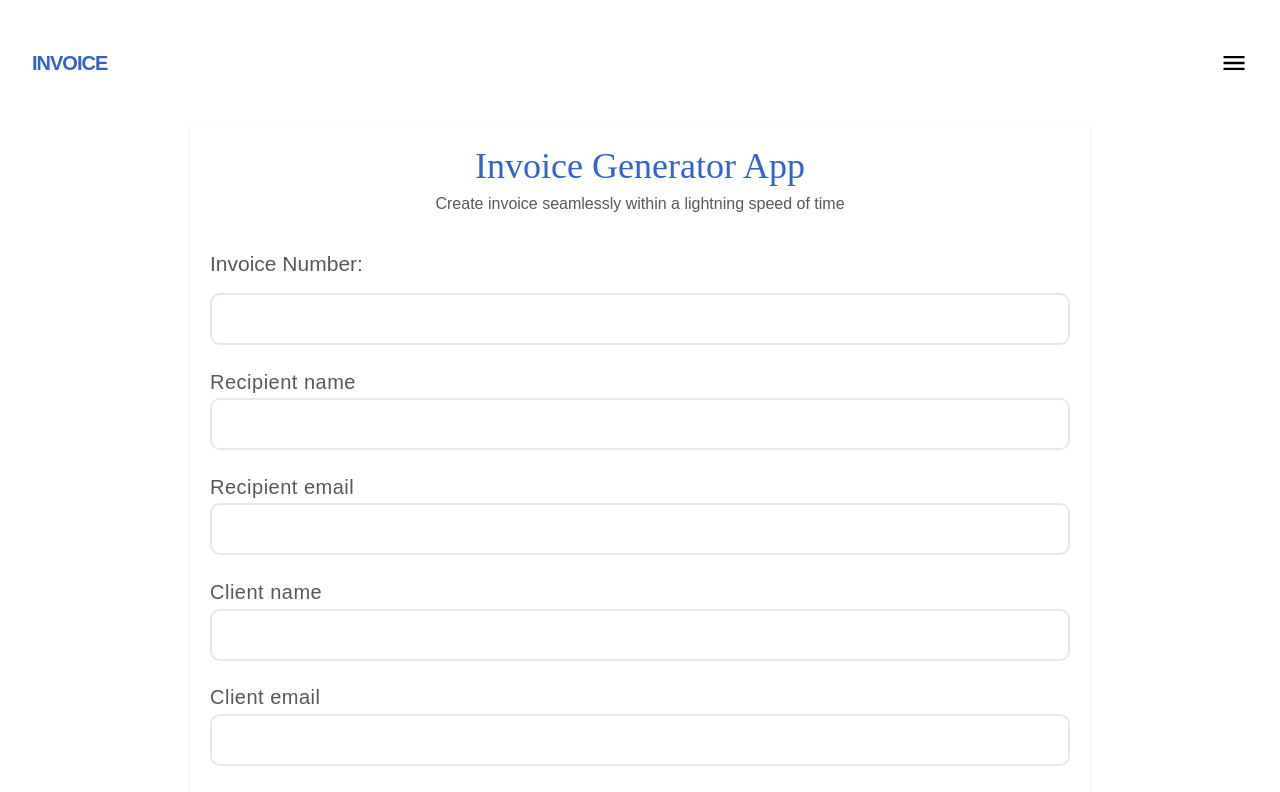
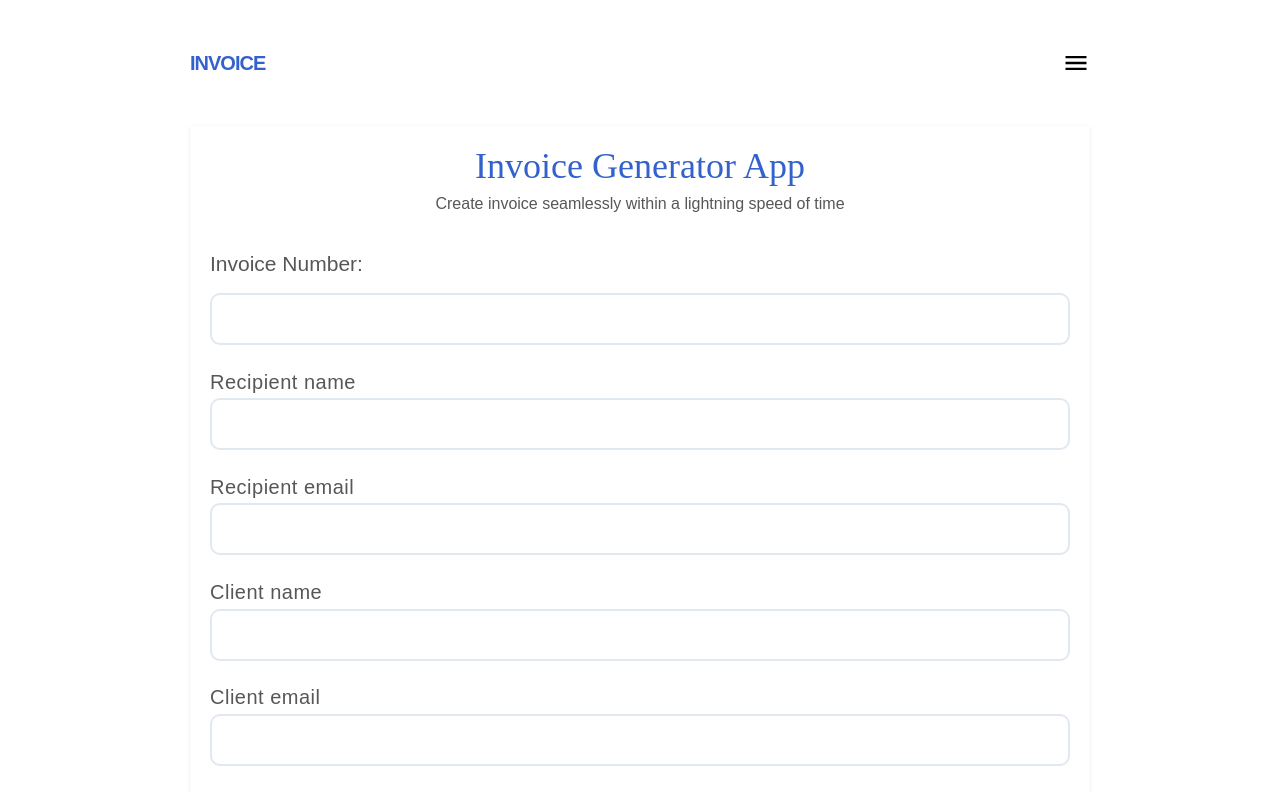
Before and after one commit to 0xlarmideh/invoice-generator, a React (Vite) app: page / in a window 1280 px wide. Shown: the top 792 px of the page. Built offline with nearby package versions, Linux system fonts and the light colour scheme; a web font is replaced by a local one.

Commit message:
CSS modifications

```diff
--- a/src/components/layout/navbar.jsx
+++ b/src/components/layout/navbar.jsx
@@ -3,7 +3,7 @@ import { Icon } from '@iconify/react';
 
 const Navbar = ({onClick}) => {
   return (
-    <nav className="flex justify-between items-center text-[16px] mb-[3rem] ">
+    <nav className="flex max-w-[900px] mx-auto justify-between items-center text-[16px] mb-[3rem] ">
       <p className="text-blue font-semibold tracking-tighter text-[20px]">INVOICE</p>
       <Icon icon="material-symbols:menu" width={28} onClick={onClick} />
     </nav>
--- a/src/views/invoice/index.jsx
+++ b/src/views/invoice/index.jsx
@@ -11,7 +11,7 @@ import {
 import { Button, CustomInput, SelectField } from "../../components/form";
 import { Form, Formik, FieldArray } from "formik";
 import { basicSchema } from "../../schemas";
-import {  useSelector } from "react-redux";
+import { useSelector } from "react-redux";
 import { ToastContainer } from "react-toastify";
 import "react-toastify/dist/ReactToastify.css";
 import Drafts from "./Drafts";
@@ -40,7 +40,7 @@ function InvoicingForm() {
       <span className="loader"></span>
     </div>
   ) : (
-    <div className="max-w-[900px] mx-auto my-[0] p-[20px] shadow ">
+    <div className="max-w-[900px] mx-auto mt-[0] mb-8 p-[20px] pb-[10px] shadow ">
       <ToastContainer />
       <Heading
         title="Invoice Generator App"
```
